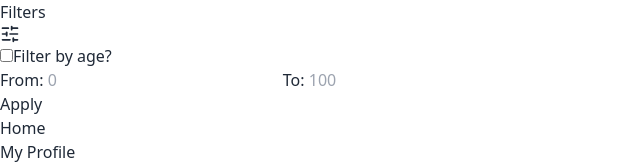
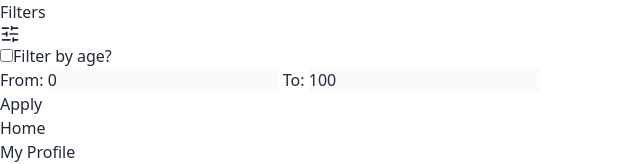
Before and after one commit to kdVincler/webProg_CWGroup, a Vue app in the folder frontend/: page / in a window 1280 px wide. Shown: the part 216-380 px from the top of the page, without its empty margins (0-640 px from the left). Built offline with nearby package versions, Linux system fonts and the light colour scheme; no server answers.

Commit message:
Implemented page filtering :)

```diff
--- a/frontend/src/App.vue
+++ b/frontend/src/App.vue
@@ -1,8 +1,8 @@
 <script lang="ts">
 import {defineComponent} from "vue";
 import {RouterView} from "vue-router";
-import Navbar from "@/components/Navbar.vue";
-import Sidebar from "@/components/Sidebar.vue";
+import Navbar from "./components/Navbar.vue";
+import Sidebar from "./components/Sidebar.vue";
 
 export default defineComponent({
   components: {Sidebar, Navbar, RouterView},
--- a/frontend/src/components/Navbar.vue
+++ b/frontend/src/components/Navbar.vue
@@ -1,48 +1,82 @@
 <script lang="ts">
-import {defineComponent} from 'vue'
-import {useUserStore} from "../store/user";
-import {logout} from "../api";
-import {SlidersHorizontal} from "lucide-vue-next";
-import {getInitialBGColour} from "../utils.ts";
+import { defineComponent, ref } from "vue";
+import { useUserStore } from "../store/user";
+import { usePageStore } from "../store/page.ts";
+import { logout } from "../api";
+import { SlidersHorizontal } from "lucide-vue-next";
+import { getInitialBGColour } from "../utils.ts";
 
 export default defineComponent({
-  components: {SlidersHorizontal},
+  components: { SlidersHorizontal },
   name: "Navbar",
-  data() {
+  setup() {
+    const userStore = useUserStore();
+    const pageStore = usePageStore();
+
+    const filterEnabled = ref(pageStore.isFilterEnabled);
+    const filterLow = ref(pageStore.getFilter?.low || 0);
+    const filterHigh = ref(pageStore.getFilter?.high || 100);
+
+    const applyFilter = () => {
+      if (filterEnabled.value) {
+        pageStore.setFilter({ low: filterLow.value, high: filterHigh.value });
+      } else {
+        pageStore.clearFilter();
+      }
+    };
+
     return {
-      userStore: useUserStore(),
-    }
+      userStore,
+      pageStore,
+      filterEnabled,
+      filterLow,
+      filterHigh,
+      applyFilter,
+      logout,
+      getInitialBGColour,
+    };
   },
-  methods: {
-    logout,
-    getInitialBGColour
-  }
-})
+});
 </script>
 
 <template>
   <div class="navbar">
     <div class="flex-1">
       <div class="dropdown">
-        <div v-if="$route.path === '/'" tabindex="0" role="button" class="btn btn-ghost text-lg gap-4">Filters
-          <SlidersHorizontal :size="20"/>
+        <div v-if="$route.path === '/'" tabindex="0" role="button" class="btn btn-ghost text-lg gap-4">
+          Filters
+          <SlidersHorizontal :size="20" />
         </div>
-        <div tabindex="0"
-             class="w-[32rem] dropdown-content menu bg-base-100 rounded-box z-[1] p-2 shadow ">
+        <div tabindex="0" class="w-[32rem] dropdown-content menu bg-base-100 rounded-box z-[1] p-2 shadow">
           <div class="flex flex-row items-center justify-between w-full p-4">
-
             <label class="label cursor-pointer flex flex-row items-center gap-2">
-              <input type="checkbox" class="checkbox"/>
+              <input
+                type="checkbox"
+                class="checkbox"
+                v-model="filterEnabled"
+              />
               <span class="label-text">Filter by age?</span>
             </label>
             <div class="flex flex-row gap-4 items-center">
               From:
-              <input type="number" placeholder="0" class="input input-bordered w-full max-w-[4rem]"/>
+              <input
+                type="number"
+                placeholder="0"
+                class="input input-bordered w-full max-w-[4rem]"
+                v-model.number="filterLow"
+                :disabled="!filterEnabled"
+              />
               To:
-              <input type="number" placeholder="100" class="input input-bordered w-full max-w-[4rem]"/>
+              <input
+                type="number"
+                placeholder="100"
+                class="input input-bordered w-full max-w-[4rem]"
+                v-model.number="filterHigh"
+                :disabled="!filterEnabled"
+              />
             </div>
           </div>
-          <button class="btn w-full mt-2">Apply</button>
+          <button class="btn w-full mt-2" @click="applyFilter">Apply</button>
         </div>
       </div>
     </div>
@@ -54,11 +88,11 @@ export default defineComponent({
               <span class="w-full text-center uppercase">{{ userStore.getInitials }}</span>
             </div>
           </div>
-
         </div>
         <ul
-            tabindex="0"
-            class="menu menu-sm dropdown-content bg-base-100 rounded-box z-[1] mt-3 w-52 p-2 shadow">
+          tabindex="0"
+          class="menu menu-sm dropdown-content bg-base-100 rounded-box z-[1] mt-3 w-52 p-2 shadow"
+        >
           <li>
             <RouterLink to="/">Home</RouterLink>
           </li>
--- a/frontend/src/components/Sidebar.vue
+++ b/frontend/src/components/Sidebar.vue
@@ -63,12 +63,9 @@ export default defineComponent({
     },
     acceptRequest(id: number) {
       acceptFriendRequest(id)
-      // this.friends.push({id, name: this.friendRequests.filter(r => r.user1.id === id)[0].user1.name});
-      // this.friendRequests = this.friendRequests.filter(r => r.user1.id !== id);
     },
     rejectRequest(id: number) {
       rejectFriendRequestOrRemoveFriend(id)
-      // this.friendRequests = this.friendRequests.filter(r => r.user1.id !== id);
     }
   }
 })
--- a/frontend/src/store/page.ts
+++ b/frontend/src/store/page.ts
@@ -21,16 +21,29 @@ export interface PaginatedUser {
 export const usePageStore = defineStore('page', {
     state: () => ({
         page: null as Page | null,
+        filter: undefined as { low: number, high: number } | undefined,
+        filterEnabled: false
     }),
      actions: {
-        async paginate(page_number: number, age_range?: { low: number, high: number }) {
+        async paginate(page_number: number) {
             try {
-                const ret = await getUsersPaginated(page_number, age_range)
+
+                const ret = this.filterEnabled ? await getUsersPaginated(page_number, this.filter) : await getUsersPaginated(page_number)
                 this.page = ret.page
             } catch (error: any) {
                 console.log('Failed to paginate. Error:', error)
                 this.page = null
             }
+        },
+        async setFilter(filter: { low: number, high: number }) {
+            this.filter = filter
+            this.filterEnabled = true
+            this.paginate(1)
+        },
+        async clearFilter() {
+            this.filter = undefined
+            this.filterEnabled = false
+            this.paginate(1)
         }
      },
     getters: {
@@ -48,6 +61,12 @@ export const usePageStore = defineStore('page', {
         },
         getUsers(): PaginatedUser[] | undefined {
             return this.page?.users
+        },
+        getFilter(): { low: number, high: number } | undefined {
+            return this.filter
+        },
+        isFilterEnabled(): boolean {
+            return this.filterEnabled
         }
     },
 });
```
